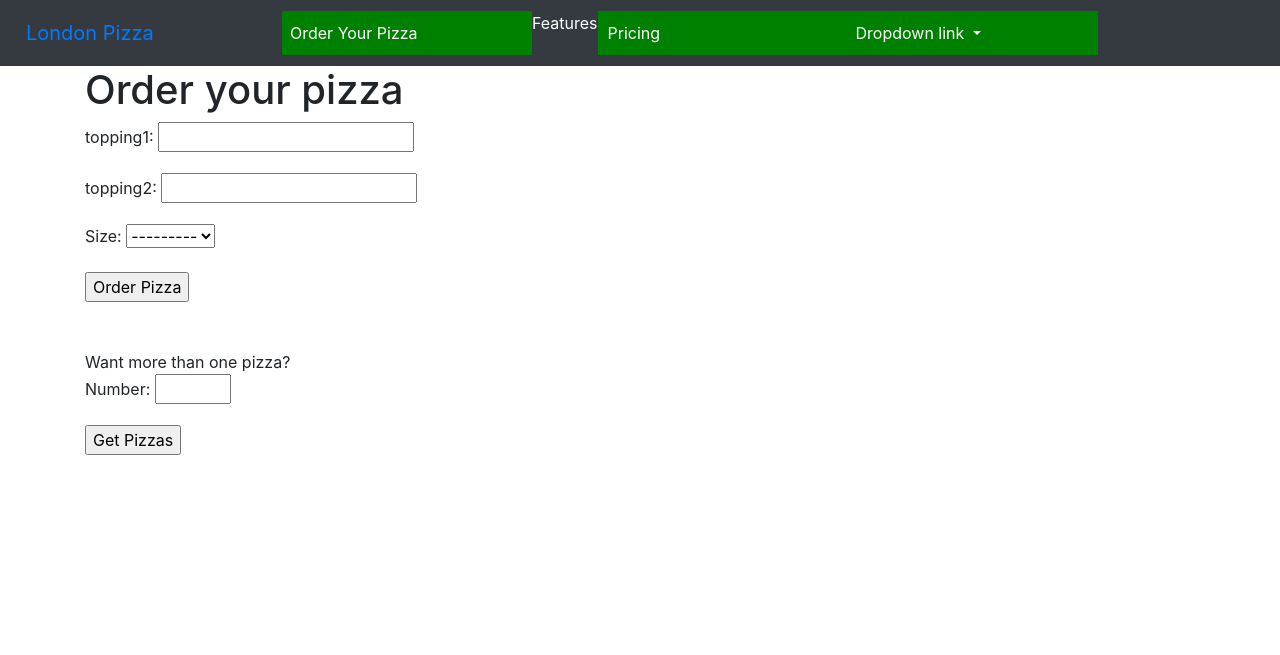
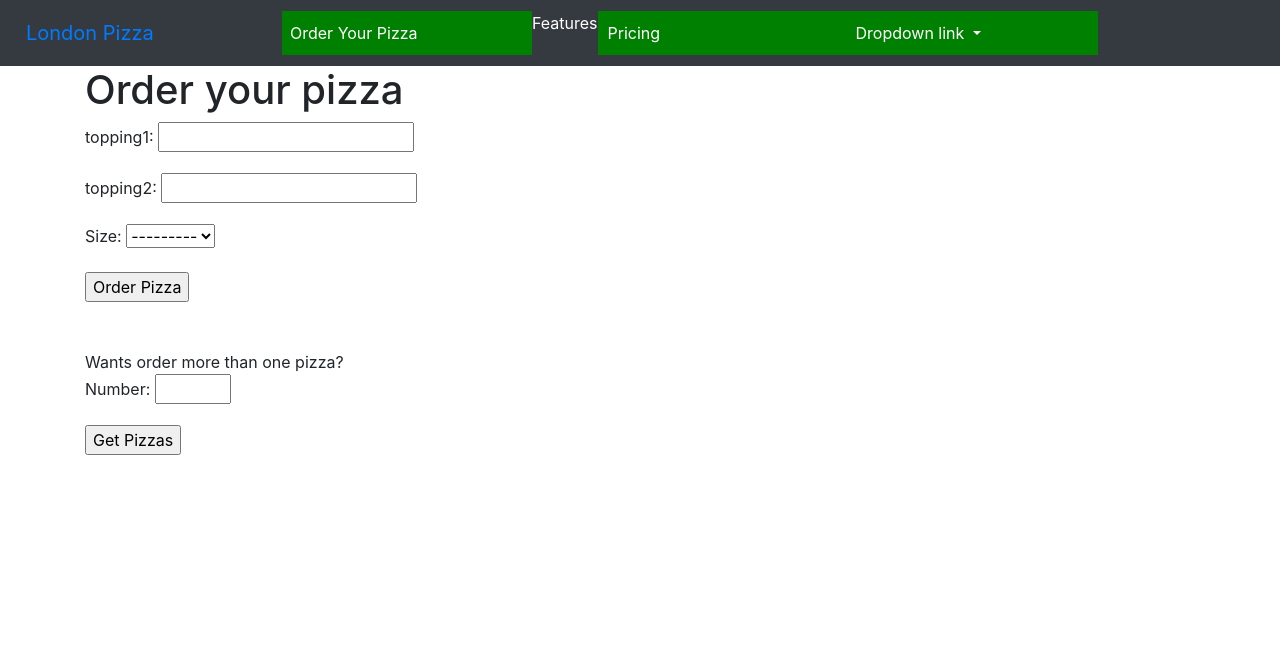
Before and after one commit to Sedat2121/PizzaApp, a Django app: page /order/ in a window 1280 px wide. Shown: the top 655 px of the page. Run offline with Django 4.2, Linux system fonts and the light colour scheme; data comes from the database, SQL or seed files in the repository; some libraries are stand-ins or nearby versions.

Commit message:
htmls are designed.

```diff
--- a/bakepizza/templates/bakepizza/order.html
+++ b/bakepizza/templates/bakepizza/order.html
@@ -19,7 +19,7 @@
 
     <div style="text-align: center">
         {% if created_pizza_pk %}
-        <button><a href="{% url 'edit_order' created_pizza_pk %}">Specilise Your Order</a></button><br>
+        <button><a href="{% url 'edit_order' created_pizza_pk %}">Specilise Your Order!</a></button><br>
         {% endif %}
     </div>
 
@@ -32,7 +32,7 @@
 
         <br><br>
 
-        Want more than one pizza?
+        Wants order more than one pizza?
 
         <form action="{% url 'pizzas' %}", method="GET">
             {{ multiple_form.as_p }}
```
